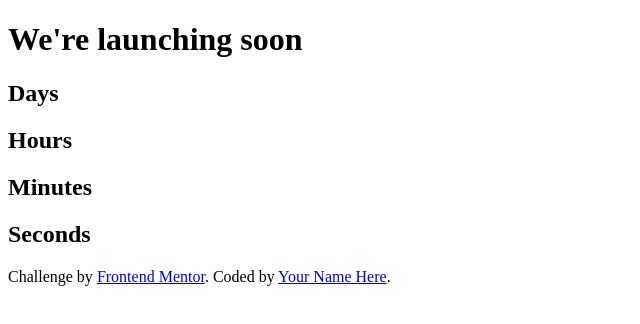
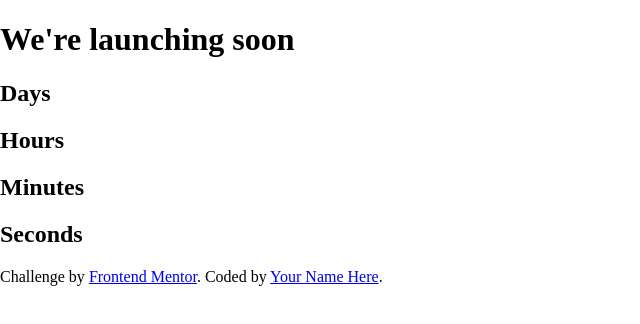
Before and after one commit to Akshay-Tarde/launch-countdown-timer, a plain HTML site: page index.html in a window 1280 px wide. Shown: the whole page, without its empty margins (0-640 px from the left). Drawn offline with Linux system fonts and the light colour scheme.

Commit message:
Added the stylesheet and box-sizing:border-box

```diff
--- a/index.html
+++ b/index.html
@@ -5,7 +5,7 @@
   <meta name="viewport" content="width=device-width, initial-scale=1.0"> <!-- displays site properly based on user's device -->
 
   <link rel="icon" type="image/png" sizes="32x32" href="./images/favicon-32x32.png">
-
+  <link rel="stylesheet" href="./styles.css">
   <title>Frontend Mentor | Launch countdown timer</title>
 </head>
 <body>
--- /dev/null
+++ b/styles.css
@@ -0,0 +1,7 @@
+* {
+    box-sizing: border-box;
+}
+
+body {
+    margin: 0;
+}
```
